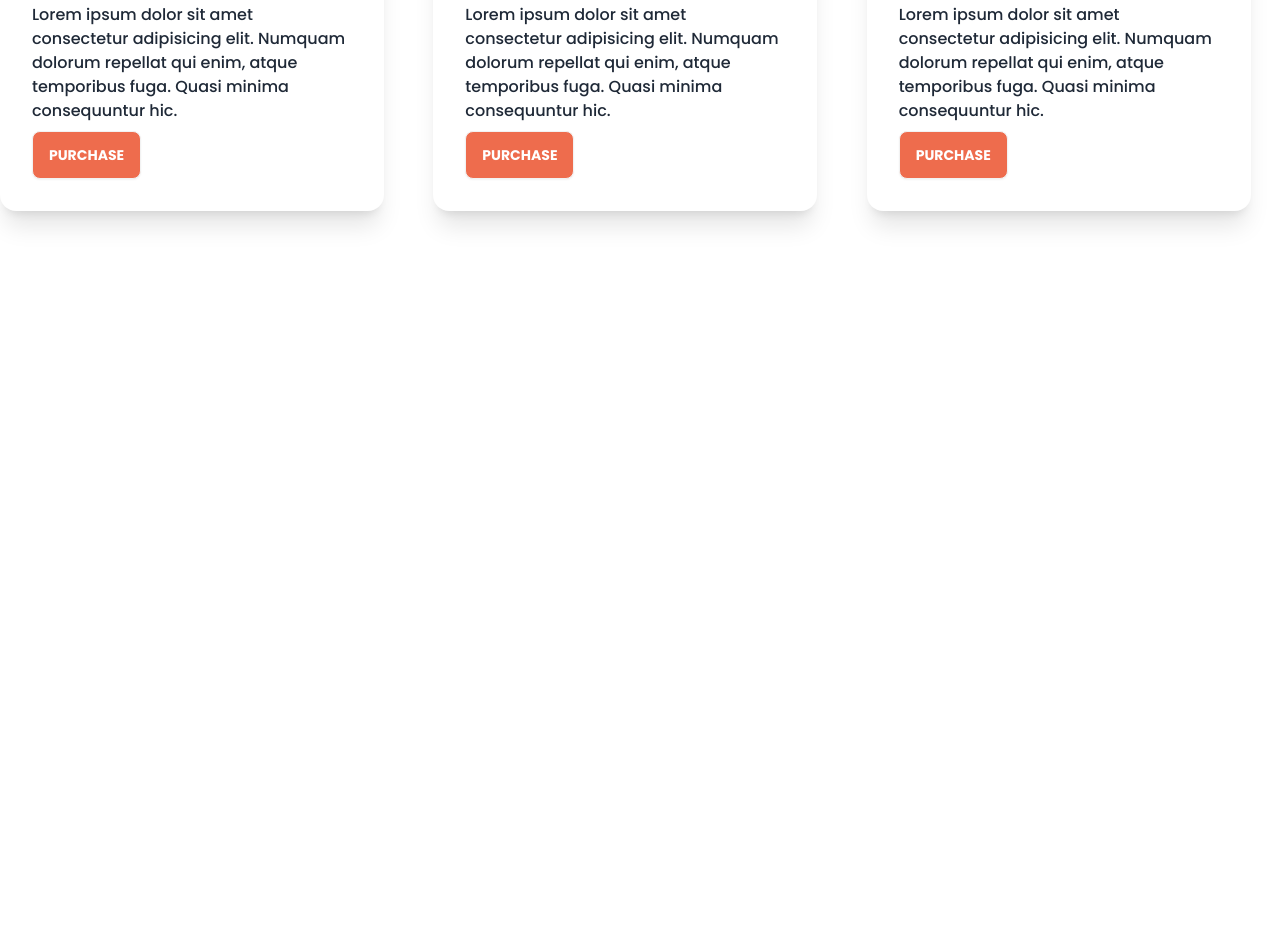
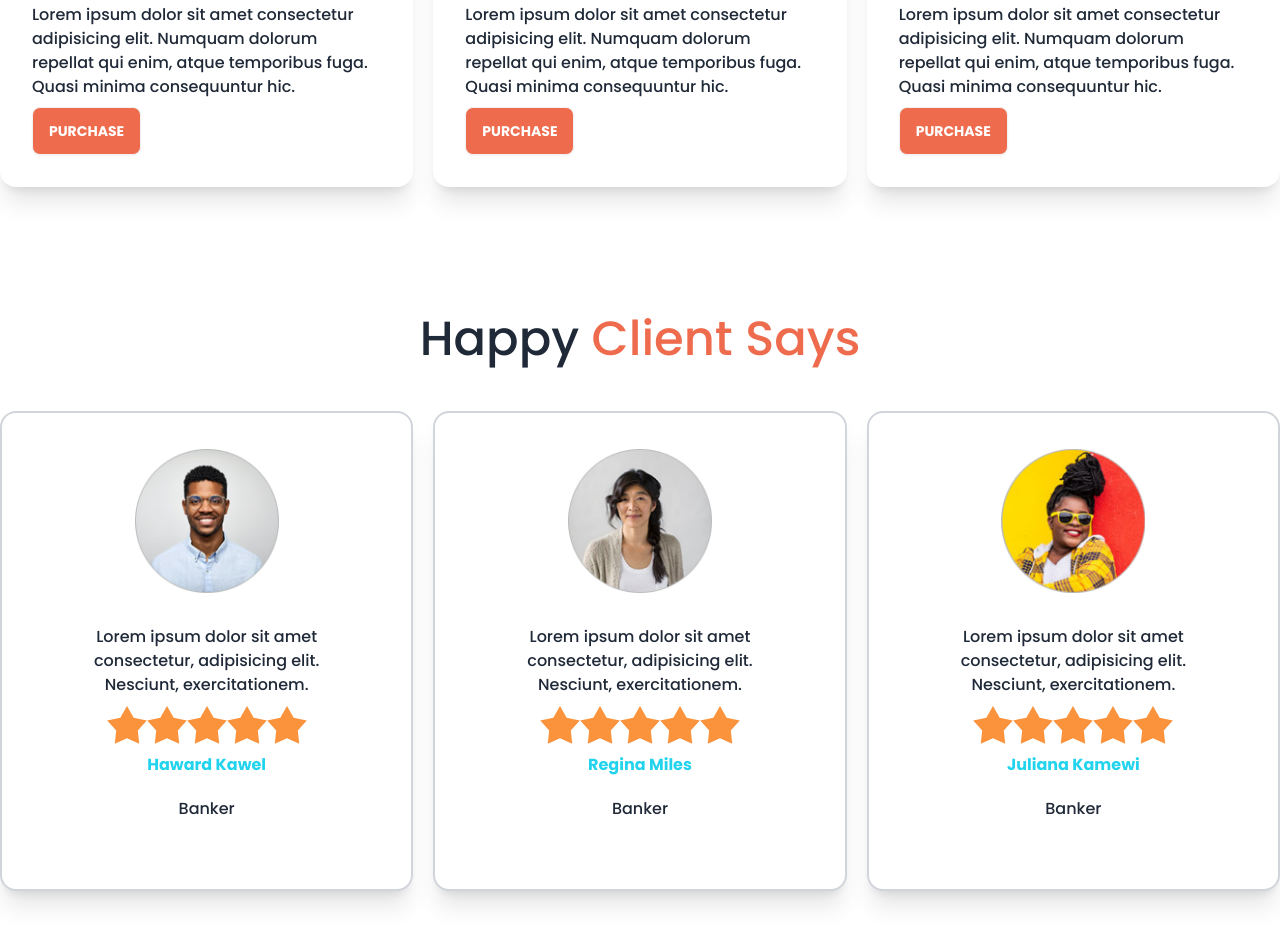
Before and after one commit to RonySorkerr/biker_zone, a plain HTML site: page index.html in a window 1280 px wide. Shown: the part 1236-2181 px from the top of the page. Before the commit the page ends 1575 px from the top, so only its background shows below. Drawn offline with nearby package versions, Linux system fonts and the light colour scheme.

Commit message:
added happy clients section successfully

```diff
--- a/index.html
+++ b/index.html
@@ -13,7 +13,7 @@
     <script src="https://cdn.tailwindcss.com"></script>
     <title>Bikerz Zone</title>
     <style>
-        .font-pop{
+        .font-pop {
             font-family: 'Poppins', sans-serif;
 
         }
@@ -80,7 +80,8 @@
                 <div class="flex flex-col lg:flex-row gap-20 p-4 lg:p-28">
                     <div class="space-y-5 flex-1">
                         <h1 class="text-6xl font-bold">Ride On R-15 V5 <br> With Happy/Joy</h1>
-                        <p>Lorem ipsum dolor sit amet consectetur adipisicing elit. Tempora molestiae eum blanditiis quod expedita quos vitae? Sint dicta consectetur id.</p>
+                        <p>Lorem ipsum dolor sit amet consectetur adipisicing elit. Tempora molestiae eum blanditiis
+                            quod expedita quos vitae? Sint dicta consectetur id.</p>
                         <a href="" class="btn bg-btn-bike text-white">Purchase</a>
                     </div>
                     <div class="flex-1">
@@ -96,7 +97,8 @@
                 <div class="flex flex-col lg:flex-row gap-20 p-4 lg:p-28">
                     <div class="space-y-5 flex-1">
                         <h1 class="text-6xl font-bold">Ride On R-15 V5 <br> With Happy/Joy</h1>
-                        <p>Lorem ipsum dolor sit amet consectetur adipisicing elit. Tempora molestiae eum blanditiis quod expedita quos vitae? Sint dicta consectetur id.</p>
+                        <p>Lorem ipsum dolor sit amet consectetur adipisicing elit. Tempora molestiae eum blanditiis
+                            quod expedita quos vitae? Sint dicta consectetur id.</p>
                         <a href="" class="btn bg-btn-bike text-white">Purchase</a>
                     </div>
                     <div class="flex-1">
@@ -112,7 +114,8 @@
                 <div class="flex flex-col lg:flex-row gap-20 p-4 lg:p-28">
                     <div class="space-y-5 flex-1">
                         <h1 class="text-6xl font-bold">Ride On R-15 V5 <br> With Happy/Joy</h1>
-                        <p>Lorem ipsum dolor sit amet consectetur adipisicing elit. Tempora molestiae eum blanditiis quod expedita quos vitae? Sint dicta consectetur id.</p>
+                        <p>Lorem ipsum dolor sit amet consectetur adipisicing elit. Tempora molestiae eum blanditiis
+                            quod expedita quos vitae? Sint dicta consectetur id.</p>
                         <a href="" class="btn bg-btn-bike text-white">Purchase</a>
                     </div>
                     <div class="flex-1">
@@ -128,7 +131,8 @@
                 <div class="flex flex-col lg:flex-row gap-20 p-4 lg:p-28">
                     <div class="space-y-5 flex-1">
                         <h1 class="text-6xl font-bold">Ride On R-15 V5 <br> With Happy/Joy</h1>
-                        <p>Lorem ipsum dolor sit amet consectetur adipisicing elit. Tempora molestiae eum blanditiis quod expedita quos vitae? Sint dicta consectetur id.</p>
+                        <p>Lorem ipsum dolor sit amet consectetur adipisicing elit. Tempora molestiae eum blanditiis
+                            quod expedita quos vitae? Sint dicta consectetur id.</p>
                         <a href="" class="btn bg-btn-bike text-white">Purchase</a>
                     </div>
                     <div class="flex-1">
@@ -152,33 +156,36 @@
             <h1 class="text-5xl font-lightbold text-center mb-12">Latest Bike</h1>
             <div class="grid gap-5 grid-cols-1 md:grid-cols-2 lg:grid-cols-3">
                 <!-- card 1-->
-                <div class="card w-96 bg-base-100 shadow-xl">
+                <div class="card bg-base-100 shadow-xl">
                     <figure><img src="images/others/latest1.png" alt="Shoes" /></figure>
                     <div class="card-body">
                         <h2 class="card-title text-3xl">Buggati 7xx9 Latest</h2>
-                    <p>Lorem ipsum dolor sit amet consectetur adipisicing elit. Numquam dolorum repellat qui enim, atque temporibus fuga. Quasi minima consequuntur hic.</p>
+                        <p>Lorem ipsum dolor sit amet consectetur adipisicing elit. Numquam dolorum repellat qui enim,
+                            atque temporibus fuga. Quasi minima consequuntur hic.</p>
                         <div class="card-actions">
                             <button class="btn bg-btn-bike text-white">PURCHASE</button>
                         </div>
                     </div>
                 </div>
                 <!-- card 2 -->
-                <div class="card w-96 bg-base-100 shadow-xl">
+                <div class="card bg-base-100 shadow-xl">
                     <figure><img src="images/others/latest2.png" alt="Shoes" /></figure>
                     <div class="card-body">
                         <h2 class="card-title text-3xl">Buggati 7xx9 Latest</h2>
-                    <p>Lorem ipsum dolor sit amet consectetur adipisicing elit. Numquam dolorum repellat qui enim, atque temporibus fuga. Quasi minima consequuntur hic.</p>
+                        <p>Lorem ipsum dolor sit amet consectetur adipisicing elit. Numquam dolorum repellat qui enim,
+                            atque temporibus fuga. Quasi minima consequuntur hic.</p>
                         <div class="card-actions">
                             <button class="btn bg-btn-bike text-white">PURCHASE</button>
                         </div>
                     </div>
                 </div>
                 <!-- card 3 -->
-                <div class="card w-96 bg-base-100 shadow-xl">
+                <div class="card bg-base-100 shadow-xl">
                     <figure><img src="images/others/latest3.png" alt="Shoes" /></figure>
                     <div class="card-body">
                         <h2 class="card-title text-3xl">Buggati 7xx9 Latest</h2>
-                    <p>Lorem ipsum dolor sit amet consectetur adipisicing elit. Numquam dolorum repellat qui enim, atque temporibus fuga. Quasi minima consequuntur hic.</p>
+                        <p>Lorem ipsum dolor sit amet consectetur adipisicing elit. Numquam dolorum repellat qui enim,
+                            atque temporibus fuga. Quasi minima consequuntur hic.</p>
                         <div class="card-actions">
                             <button class="btn bg-btn-bike text-white">PURCHASE</button>
                         </div>
@@ -190,6 +197,72 @@
 
         </section>
 
+
+        <!-- happy clients section -->
+        <section class="my-32">
+            <h1 class="text-5xl font-lightbold text-center mb-12">Happy <span class="text-btn-bike">Client Says</span>
+            </h1>
+            <!-- card 1 -->
+            <div class="grid grid-cols-1 md:grid-cols-2 lg:grid-cols-3 gap-5 cards text-center">
+                <div class="card bg-base-100 shadow-xl p-9 border-2 border-gray-300">
+                    <figure><img class="w-36" src="images/others/user-1.png" alt="Shoes" /></figure>
+                    <div class="card-body">
+                        <p>Lorem ipsum dolor sit amet consectetur, adipisicing elit. Nesciunt, exercitationem.</p>
+                        <div class="rating rating-lg justify-center">
+                            <input type="radio" name="rating-8" class="mask mask-star-2 bg-orange-400" />
+                            <input type="radio" name="rating-8" class="mask mask-star-2 bg-orange-400" />
+                            <input type="radio" name="rating-8" class="mask mask-star-2 bg-orange-400" />
+                            <input type="radio" name="rating-8" class="mask mask-star-2 bg-orange-400" />
+                            <input type="radio" name="rating-8" class="mask mask-star-2 bg-orange-400" />
+                        </div>
+                        <div class="justify-center space-y-5">
+                            <h2 class="text-base font-semibold text-cyan-400">Haward Kawel</h2>
+                            <p>Banker</p>
+                        </div>
+                    </div>
+                </div>
+                <!-- card 2-->
+                <div class="card bg-base-100 shadow-xl p-9 border-2 border-gray-300">
+                    <figure><img class="w-36" src="images/others/user-2.png" alt="Shoes" /></figure>
+                    <div class="card-body">
+                        <p>Lorem ipsum dolor sit amet consectetur, adipisicing elit. Nesciunt, exercitationem.</p>
+                        <div class="rating rating-lg justify-center">
+                            <input type="radio" name="rating-8" class="mask mask-star-2 bg-orange-400" />
+                            <input type="radio" name="rating-8" class="mask mask-star-2 bg-orange-400"  />
+                            <input type="radio" name="rating-8" class="mask mask-star-2 bg-orange-400" />
+                            <input type="radio" name="rating-8" class="mask mask-star-2 bg-orange-400" />
+                            <input type="radio" name="rating-8" class="mask mask-star-2 bg-orange-400" />
+                        </div>
+                        <div class="justify-center space-y-5">
+                            <h2 class="text-base font-semibold text-cyan-400">Regina Miles</h2>
+                            <p>Banker</p>
+                        </div>
+                    </div>
+                </div>
+
+
+                <!-- card 3 -->
+                <div class="card bg-base-100 shadow-xl p-9 border-2 border-gray-300">
+                    <figure><img class="w-36" src="images/others/user-3.png" alt="Shoes" /></figure>
+                    <div class="card-body">
+                        <p>Lorem ipsum dolor sit amet consectetur, adipisicing elit. Nesciunt, exercitationem.</p>
+                        <div class="rating rating-lg justify-center">
+                            <input type="radio" name="rating-8" class="mask mask-star-2 bg-orange-400" />
+                            <input type="radio" name="rating-8" class="mask mask-star-2 bg-orange-400" />
+                            <input type="radio" name="rating-8" class="mask mask-star-2 bg-orange-400" />
+                            <input type="radio" name="rating-8" class="mask mask-star-2 bg-orange-400"  />
+                            <input type="radio" name="rating-8" class="mask mask-star-2 bg-orange-400" />
+                        </div>
+                        <div class="justify-center space-y-5">
+                            <h2 class="text-base font-semibold text-cyan-400">Juliana Kamewi</h2>
+                            <p>Banker</p>
+                        </div>
+                    </div>
+                </div>
+            </div>
+
+        </section>
+
     </main>
     <footer>
 
```
Lines whose indentation alone changed are shown as unchanged.
